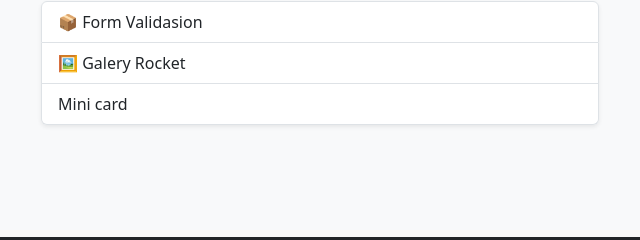
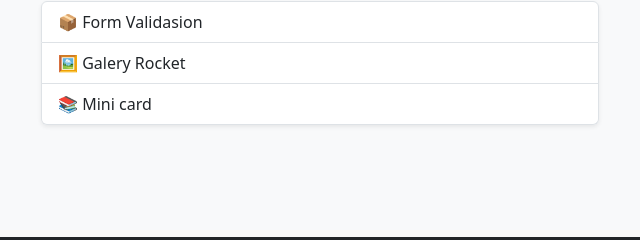
Before and after one commit to ProjectSem1/Semester-1, a plain HTML site: page index.html in a window 1280 px wide. Both pictures are taken after a click on the button "Bootstrap". Shown: the part 475-715 px from the top of the page, 320-960 px from the left. Drawn offline with nearby package versions, Linux system fonts and the light colour scheme.

Commit message:
fix: update index.html di root

```diff
--- a/index.html
+++ b/index.html
@@ -49,7 +49,7 @@
         <div class="list-group shadow-sm rounded">
           <a href="./html_css/index.html" class="list-group-item list-group-item-action">📚 Web portofolio</a>
         </div>
-      </div> <!-- ✅ ini yang sebelumnya hilang -->
+      </div>
     </div>
 
 
@@ -75,7 +75,7 @@
           <div class="list-group shadow-sm rounded">
             <a href="./bootstrap/form-validasion/index.html" class="list-group-item list-group-item-action">📦 Form Validasion</a>
             <a href="./bootstrap/galery-rocket/index.html" class="list-group-item list-group-item-action">🖼️ Galery Rocket</a>
-            <a href="./bootstrap/mini_card/index.html" class="list-group-item list-group-item-action"> Mini card</a>
+            <a href="./bootstrap/mini_card/index.html" class="list-group-item list-group-item-action">📚 Mini card</a>
           </div>
         </div>
       </div>
```
